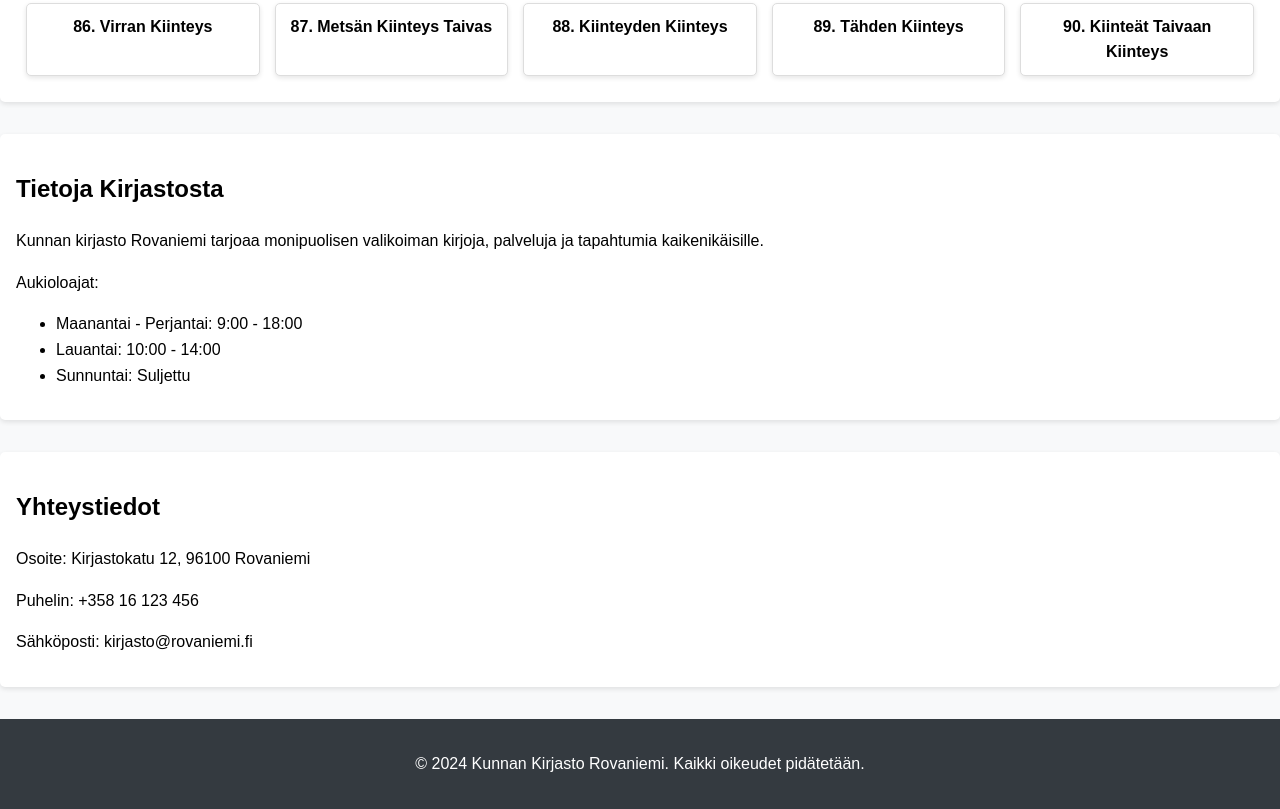
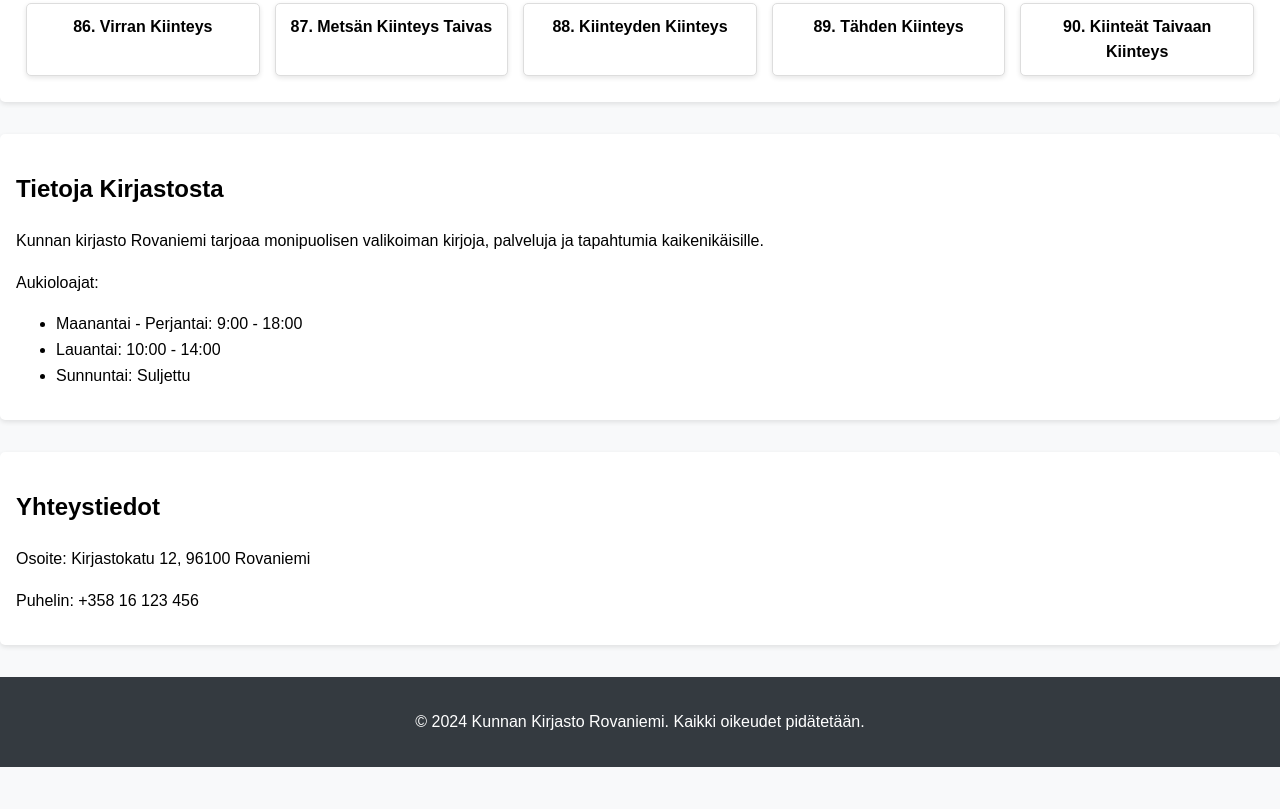
Before and after one commit to ciraht/Kirjasto, a plain HTML site: page index.html in a window 1280 px wide. Shown: the part 1426-2235 px from the top of the page. After the commit the page ends 2193 px from the top, so only its background shows below. Drawn offline with Linux system fonts and the light colour scheme.

Commit message:
Add files via upload

```diff
--- a/index.html
+++ b/index.html
@@ -128,7 +128,6 @@
             <h2>Yhteystiedot</h2>
             <p>Osoite: Kirjastokatu 12, 96100 Rovaniemi</p>
             <p>Puhelin: +358 16 123 456</p>
-            <p>Sähköposti: kirjasto@rovaniemi.fi</p>
         </section>
     </main>
     <footer class="footer">
```
